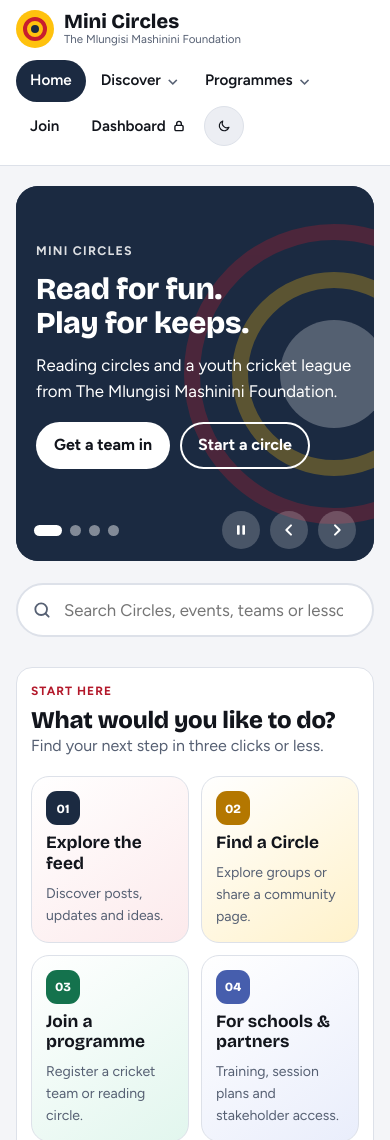
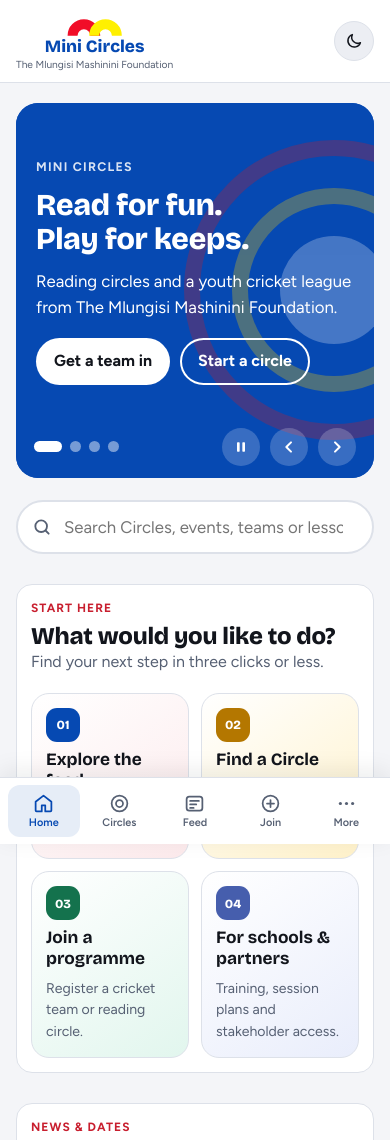
Before and after one commit to Fixerthree3/MiniCircles, a plain HTML site: page index.html in a window 390 px wide. Shown: the top 1140 px of the page. Drawn offline with nearby package versions, Linux system fonts and the light colour scheme.

Commit message:
index.html

```diff
--- a/index.html
+++ b/index.html
@@ -1,6 +1,15 @@
-<!doctype html><html><head><meta charset=utf8><meta name=viewport content="width=device-width,initial-scale=1,viewport-fit=cover"><style>:root{color-scheme:light;box-sizing:border-box;padding-top:env(safe-area-inset-top,0px);padding-bottom:env(safe-area-inset-bottom,0px)}html{scroll-padding-top:env(safe-area-inset-top,0px)}body{margin:0;padding:0;font:14px -apple-system,BlinkMacSystemFont,sans-serif;background:#fff;color:#000}img{max-width:100%}[hidden]:not([hidden=until-found i]){display:none!important}</style></head><body>
-<title>Mini Circles</title>
-<meta name="claude:viewport-fit-sides" content="cover">
+<!doctype html>
+<html lang="en-ZA">
+<head>
+<meta charset="utf-8">
+<meta name="viewport" content="width=device-width,initial-scale=1,viewport-fit=cover">
+<meta name="description" content="Join Mini Circles from The Mlungisi Mashinini Foundation: discover youth cricket, reading circles and community programmes.">
+<meta name="theme-color" content="#0649B2">
+<meta property="og:type" content="website">
+<meta property="og:title" content="Mini Circles">
+<meta property="og:description" content="Read for fun. Play for keeps. Find a Circle, explore youth cricket and join a reading programme.">
+<title>Mini Circles | Read for fun. Play for keeps.</title>
+<style>:root{color-scheme:light;box-sizing:border-box;padding-top:env(safe-area-inset-top,0px);padding-bottom:env(safe-area-inset-bottom,0px)}html{scroll-padding-top:env(safe-area-inset-top,0px)}body{margin:0;padding:0;font:14px -apple-system,BlinkMacSystemFont,sans-serif;background:#fff;color:#000}img{max-width:100%}[hidden]:not([hidden=until-found i]){display:none!important}</style>
 <link rel="preconnect" href="https://fonts.googleapis.com">
 <link rel="preconnect" href="https://fonts.gstatic.com" crossorigin>
 <link href="https://fonts.googleapis.com/css2?family=Bricolage+Grotesque:opsz,wght@12..96,500..800&family=Figtree:wght@400;500;600;700&display=swap" rel="stylesheet">
@@ -10,13 +19,12 @@ window.MINICIRCLES_CONFIG={
   supabaseAnonKey:""
 };
 </script>
-<script src="https://cdn.jsdelivr.net/npm/@supabase/supabase-js@2"></script>
 <style>
 /* Layout concept: sticky tab bar over a rotating banner, league table straight under it, then audience strips and press. Brand circles (ball + reading circle) are the one recurring motif. */
 :root{
   --bg:#F4F5F8; --surface:#FFFFFF; --soft:#ECEEF3; --ink:#12151C; --muted:#566073; --line:#DDE1E9;
-  --accent:#B3182A; --pick:#1B2A41; --btn:#C81E2E; --btn-ink:#FFFFFF; --yellow:#FFC20E; --navy:#1B2A41; --ok:#1E7B4B; --warn:#8A5A00;
-  --s1-bg:#1B2A41; --s2-bg:#C81E2E; --s3-bg:#FFC20E; --s4-bg:#243B55;
+  --accent:#C81E2E; --pick:#0649B2; --btn:#D71920; --btn-ink:#FFFFFF; --yellow:#FFD400; --navy:#0649B2; --ok:#1E7B4B; --warn:#8A5A00;
+  --s1-bg:#0649B2; --s2-bg:#D71920; --s3-bg:#FFD400; --s4-bg:#103C7A;
   --font-d:"Bricolage Grotesque","Trebuchet MS",system-ui,sans-serif;
   --font-b:"Figtree",system-ui,-apple-system,"Segoe UI",Roboto,sans-serif;
 }
@@ -151,26 +159,34 @@ a{color:var(--accent)}
 /* header + tabs */
 .top{position:sticky;top:env(safe-area-inset-top,0px);z-index:20;background:var(--surface);border-bottom:1px solid var(--line)}
 .bar{display:flex;align-items:center;gap:12px;padding-block:10px;flex-wrap:wrap}
-.brand{display:flex;align-items:center;gap:10px;text-decoration:none;color:var(--ink);min-width:0}
-.mark{width:38px;height:38px;border-radius:50%;background:var(--yellow);position:relative;flex:none}
-.mark::before{content:"";position:absolute;inset:7px;border-radius:50%;border:4px solid var(--btn)}
-.mark::after{content:"";position:absolute;inset:15px;border-radius:50%;background:var(--navy)}
-.brand b{font-family:var(--font-d);font-size:1.25rem;font-weight:800;display:block;line-height:1}
-.brand small{display:block;color:var(--muted);font-size:.72rem;line-height:1.2;margin-top:2px}
-.tabs{display:flex;align-items:center;gap:4px;overflow:visible;margin-left:auto;scrollbar-width:none;max-width:100%;flex-wrap:wrap}
+.brand{display:grid;justify-items:center;gap:0;text-decoration:none;color:var(--ink);min-width:132px;line-height:1}
+.brand-mark{display:block;width:60px;height:28px;flex:none}
+.brand b{font-family:var(--font-d);font-size:1.08rem;font-weight:800;display:block;line-height:1;color:var(--navy)}
+.brand small{display:block;color:var(--muted);font-size:.64rem;line-height:1.2;margin-top:4px;text-align:center}
+.tabs{display:flex;align-items:center;gap:6px;overflow:visible;margin-left:auto;scrollbar-width:none;max-width:100%;flex-wrap:wrap}
 .tabs::-webkit-scrollbar{display:none}
-.tabs a{white-space:nowrap;text-decoration:none;color:var(--ink);font-weight:600;font-size:.95rem;padding:9px 14px;border-radius:999px;display:inline-flex;align-items:center;gap:6px}
+.tabs a{white-space:nowrap;text-decoration:none;color:var(--ink);font-weight:600;font-size:.88rem;padding:8px 10px;border:1px solid var(--line);border-radius:999px;display:inline-flex;align-items:center;gap:6px}
 .tabs a:hover{background:var(--soft)}
-.tabs a[aria-current="page"]{background:var(--pick);color:#fff}
+.tabs a[aria-current="page"]{background:var(--pick);border-color:var(--pick);color:#fff}
 .tabs svg{width:14px;height:14px}
-.nav-group{position:relative}
-.nav-group summary{list-style:none;cursor:pointer;white-space:nowrap;color:var(--ink);font-weight:600;font-size:.95rem;padding:9px 14px;border-radius:999px}
-.nav-group summary::-webkit-details-marker{display:none}
-.nav-group summary::after{content:"⌄";margin-left:6px;color:var(--muted)}
-.nav-group summary:hover,.nav-group[open]>summary,.nav-group.is-current>summary{background:var(--soft)}
-.nav-menu{position:absolute;top:calc(100% + 6px);left:0;z-index:25;min-width:190px;padding:7px;display:grid;gap:3px;border:1px solid var(--line);border-radius:14px;background:var(--surface);box-shadow:0 12px 30px rgba(18,21,28,.16)}
-.nav-menu a{padding:9px 11px!important;border-radius:9px!important}
-@media (max-width:760px){.tabs{margin-left:0;width:100%;padding-bottom:8px;align-items:flex-start}.nav-group{position:static}.nav-menu{position:static;min-width:0;box-shadow:none;margin:0 4px 8px;padding:4px;background:var(--soft)}.nav-group summary{padding:9px 11px}}
+
+.mobile-nav{display:none}
+@media(max-width:760px){
+  html{scroll-padding-bottom:calc(84px + env(safe-area-inset-bottom,0px))}
+  body{padding-bottom:calc(76px + env(safe-area-inset-bottom,0px))}
+  .bar{justify-content:space-between}
+  .tabs{display:none}
+  .mobile-nav{position:fixed;inset:auto 0 0;z-index:40;display:grid;grid-template-columns:repeat(5,minmax(0,1fr));gap:4px;padding:7px max(8px,env(safe-area-inset-left,0px)) calc(7px + env(safe-area-inset-bottom,0px)) max(8px,env(safe-area-inset-right,0px));border-top:1px solid var(--line);background:var(--surface);box-shadow:0 -6px 24px rgba(18,21,28,.08)}
+  .mobile-nav-link,.mobile-more>summary{min-width:0;min-height:52px;display:flex;flex-direction:column;justify-content:center;align-items:center;gap:3px;padding:5px 2px;border:0;border-radius:12px;background:transparent;color:var(--muted);font:600 .68rem/1.1 var(--font-b);text-decoration:none;cursor:pointer}
+  .mobile-nav-link svg,.mobile-more>summary svg{width:21px;height:21px;flex:none}
+  .mobile-nav-link[aria-current="page"],.mobile-more.is-current>summary{background:color-mix(in srgb,var(--pick) 10%,var(--surface));color:var(--pick)}
+  .mobile-more{position:relative}
+  .mobile-more>summary{list-style:none}
+  .mobile-more>summary::-webkit-details-marker{display:none}
+  .mobile-more-menu{position:absolute;right:0;bottom:calc(100% + 10px);width:min(230px,calc(100vw - 24px));display:grid;gap:4px;padding:8px;border:1px solid var(--line);border-radius:16px;background:var(--surface);box-shadow:0 12px 30px rgba(18,21,28,.18)}
+  .mobile-more-menu a{padding:11px 12px;border-radius:10px;color:var(--ink);font-weight:600;text-decoration:none}
+  .mobile-more-menu a:hover,.mobile-more-menu a:focus-visible{background:var(--soft)}
+}
 
 main{display:block;padding-block:20px 48px;outline:none}
 section{margin-top:36px}
@@ -311,38 +327,34 @@ footer .wrap{display:grid;gap:8px;color:var(--muted);font-size:.9rem}
 @media (prefers-reduced-motion:reduce){*{transition:none!important;animation:none!important;scroll-behavior:auto!important}}
 </style>
 
+</head>
+<body>
 <a class="sr" href="#app" id="skip">Skip to content</a>
 <header class="top">
   <div class="wrap bar">
     <a class="brand" href="#home" aria-label="Mini Circles home">
-      <span class="mark" aria-hidden="true"></span>
-      <span><b>Mini Circles</b><small>The Mlungisi Mashinini Foundation</small></span>
+      <svg class="brand-mark" viewBox="0 0 100 48" aria-hidden="true">
+        <path d="M3 44a28 28 0 0 1 56 0H42a11 11 0 0 0-22 0H3Z" fill="#F10D28" fill-rule="evenodd"/>
+        <path d="M40 44a28 28 0 0 1 56 0H40Zm17 0a11 11 0 0 1 22 0H57Z" fill="#FFF000" fill-rule="evenodd"/>
+      </svg>
+      <b>Mini Circles</b>
+      <small>The Mlungisi Mashinini Foundation</small>
     </a>
     <nav class="tabs" id="nav" aria-label="Main">
       <a href="#home" data-r="home">Home</a>
-      <details class="nav-group">
-        <summary>Discover</summary>
-        <div class="nav-menu">
-          <a href="#feed" data-r="feed">Personalised feed</a>
-          <a href="#communities" data-r="communities">Circles</a>
-          <a href="#press" data-r="press">Newsroom</a>
-        </div>
-      </details>
-      <details class="nav-group">
-        <summary>Programmes</summary>
-        <div class="nav-menu">
-          <a href="#cricket" data-r="cricket">Youth cricket</a>
-          <a href="#reading" data-r="reading">Reading circles</a>
-        </div>
-      </details>
+      <a href="#feed" data-r="feed">Feed</a>
+      <a href="#communities" data-r="communities">Circles</a>
+      <a href="#cricket" data-r="cricket">Cricket</a>
+      <a href="#reading" data-r="reading">Reading</a>
+      <a href="#press" data-r="press">Newsroom</a>
       <a href="#join" data-r="join">Join</a>
       <a href="#dashboard" data-r="dashboard">Dashboard
         <svg id="lockico" viewBox="0 0 24 24" fill="none" stroke="currentColor" stroke-width="2.4" stroke-linecap="round" stroke-linejoin="round" aria-label="Sign-in required"><rect x="5" y="11" width="14" height="9" rx="2"/><path d="M8 11V8a4 4 0 0 1 8 0v3"/></svg>
       </a>
-      <button class="theme-btn" id="themeBtn" type="button" aria-label="Switch to dark theme">
-        <svg viewBox="0 0 24 24" fill="none" stroke="currentColor" stroke-width="2" stroke-linecap="round" stroke-linejoin="round"><path d="M20.5 14.2A8 8 0 0 1 9.8 3.5 8.5 8.5 0 1 0 20.5 14.2Z"/></svg>
-      </button>
     </nav>
+    <button class="theme-btn" id="themeBtn" type="button" aria-label="Switch to dark theme">
+      <svg viewBox="0 0 24 24" fill="none" stroke="currentColor" stroke-width="2" stroke-linecap="round" stroke-linejoin="round"><path d="M20.5 14.2A8 8 0 0 1 9.8 3.5 8.5 8.5 0 1 0 20.5 14.2Z"/></svg>
+    </button>
   </div>
 </header>
 <main id="app" tabindex="-1"></main>
@@ -354,6 +366,33 @@ footer .wrap{display:grid;gap:8px;color:var(--muted);font-size:.9rem}
   </div>
 </footer>
 
+<nav class="mobile-nav" id="mobileNav" aria-label="Mobile navigation">
+  <a class="mobile-nav-link" href="#home" data-go="home" data-r="home" aria-label="Home">
+    <svg aria-hidden="true" viewBox="0 0 24 24" fill="none" stroke="currentColor" stroke-width="2" stroke-linecap="round" stroke-linejoin="round"><path d="m3 10 9-7 9 7v10a1 1 0 0 1-1 1h-6v-7h-4v7H4a1 1 0 0 1-1-1z"/></svg><span>Home</span>
+  </a>
+  <a class="mobile-nav-link" href="#communities" data-go="communities" data-r="communities" aria-label="Circles">
+    <svg aria-hidden="true" viewBox="0 0 24 24" fill="none" stroke="currentColor" stroke-width="2" stroke-linecap="round"><circle cx="12" cy="12" r="9"/><circle cx="12" cy="12" r="4"/></svg><span>Circles</span>
+  </a>
+  <a class="mobile-nav-link" href="#feed" data-go="feed" data-r="feed" aria-label="Community feed">
+    <svg aria-hidden="true" viewBox="0 0 24 24" fill="none" stroke="currentColor" stroke-width="2" stroke-linecap="round" stroke-linejoin="round"><rect x="3" y="4" width="18" height="16" rx="3"/><path d="M7 9h10M7 13h7M7 17h4"/></svg><span>Feed</span>
+  </a>
+  <a class="mobile-nav-link" href="#join" data-go="join" data-r="join" aria-label="Join a programme">
+    <svg aria-hidden="true" viewBox="0 0 24 24" fill="none" stroke="currentColor" stroke-width="2" stroke-linecap="round"><circle cx="12" cy="12" r="9"/><path d="M12 8v8M8 12h8"/></svg><span>Join</span>
+  </a>
+  <details class="mobile-more" id="mobileMore">
+    <summary aria-label="More navigation">
+      <svg aria-hidden="true" viewBox="0 0 24 24" fill="currentColor"><circle cx="5" cy="12" r="1.8"/><circle cx="12" cy="12" r="1.8"/><circle cx="19" cy="12" r="1.8"/></svg><span>More</span>
+    </summary>
+    <div class="mobile-more-menu">
+      <a href="#cricket" data-go="cricket" data-r="cricket">Youth cricket</a>
+      <a href="#reading" data-go="reading" data-r="reading">Reading circles</a>
+      <a href="#press" data-go="press" data-r="press">Newsroom</a>
+      <a href="#dashboard" data-go="dashboard" data-r="dashboard">Dashboard</a>
+    </div>
+  </details>
+</nav>
+
+<script src="https://cdn.jsdelivr.net/npm/@supabase/supabase-js@2"></script>
 <script>
 (function(){
 "use strict";
@@ -1268,10 +1307,16 @@ function render(keepScroll){
  S.route=r;
  var circleNav=$('#nav a[data-r="communities"]');
  if(circleNav)circleNav.hidden=!S.siteSettings.circles_enabled;
+ var mobileCircleNav=$('#mobileNav a[data-r="communities"]');
+ if(mobileCircleNav)mobileCircleNav.hidden=!S.siteSettings.circles_enabled;
  var feedNav=$('#nav a[data-r="feed"]');
  if(feedNav)feedNav.hidden=!S.siteSettings.feed_enabled;
+ var mobileFeedNav=$('#mobileNav a[data-r="feed"]');
+ if(mobileFeedNav)mobileFeedNav.hidden=!S.siteSettings.feed_enabled;
  $$("#nav a").forEach(function(a){if(a.getAttribute("data-r")===r)a.setAttribute("aria-current","page");else a.removeAttribute("aria-current")});
- $$(".nav-group").forEach(function(group){group.classList.toggle("is-current",!!$("a[aria-current]",group));group.open=false});
+ $$("#mobileNav a").forEach(function(a){if(a.getAttribute("data-r")===r)a.setAttribute("aria-current","page");else a.removeAttribute("aria-current")});
+ var mobileMore=$("#mobileMore"),moreRoutes=["cricket","reading","press","dashboard"];
+ if(mobileMore){mobileMore.open=false;mobileMore.classList.toggle("is-current",moreRoutes.indexOf(r)>-1)}
  $("#lockico").style.display=S.signedIn?"none":"";
  $("#app").innerHTML=pages[r]();
  mountLeague();mountPress();bindLeagueBind();
```
Also changed, not shown: Screenshot (813).png (added).
